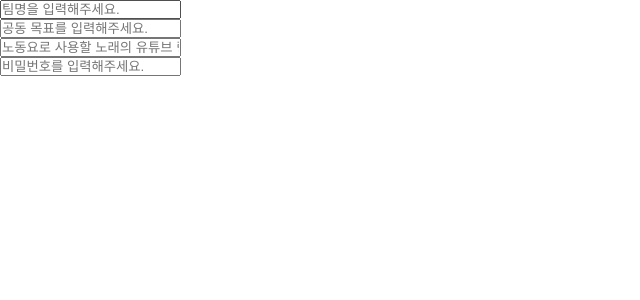
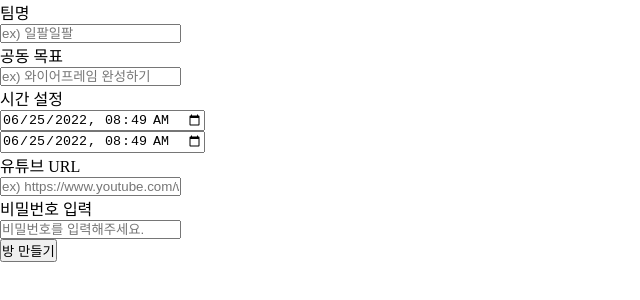
Before and after one commit to piTch-time/pitch-frontend, a React (Create React App) app: page /room/create in a window 1280 px wide. Shown: the top 300 px of the page, without its empty margins (0-640 px from the left). Built offline with nearby package versions, Linux system fonts and the light colour scheme.

Commit message:
feat : set start&end time

```diff
--- a/src/@sharedComponents/Input.tsx
+++ b/src/@sharedComponents/Input.tsx
@@ -1,8 +1,9 @@
 import styled, { CSSProperties } from "styled-components";
 
 type inputType = {
-  placeholder: string;
+  placeholder?: string;
   value?: string;
+  defaultValue?: string;
   name?: string;
   type?: string;
   width?: number;
@@ -12,6 +13,7 @@ type inputType = {
 export const Input = ({
   placeholder,
   value,
+  defaultValue,
   name,
   type,
   width,
@@ -21,6 +23,7 @@ export const Input = ({
     <InputComponent
       placeholder={placeholder}
       value={value}
+      defaultValue={defaultValue}
       name={name}
       type={type}
       width={width}
--- a/src/pages/CreateRoom/CreateRoom.tsx
+++ b/src/pages/CreateRoom/CreateRoom.tsx
@@ -5,6 +5,8 @@ interface RoomInputs {
   name: string; // 팀명(방 이름)
   password: string; // 비밀번호
   goal: string; // 공동 목표
+  startAt: string;
+  endAt: string;
   musicUrl: string;
 }
 
@@ -14,6 +16,8 @@ export const CreateRoom = () => {
     password: "",
     goal: "",
     musicUrl: "",
+    startAt: new Date().toISOString(),
+    endAt: new Date().toISOString(),
   };
   const [inputs, setInputs] = useState<RoomInputs>(initialValues);
 
@@ -29,26 +33,43 @@ export const CreateRoom = () => {
     e.preventDefault();
   };
   return (
-    <>
+    <form onSubmit={handleSubmit}>
+      <div>팀명</div>
       <Input
         name="name"
         onChange={handleInputChange}
         value={inputs.name}
-        placeholder="팀명을 입력해주세요."
+        placeholder="ex) 일팔일팔"
       ></Input>
+      <div>공동 목표</div>
       <Input
         name="goal"
         onChange={handleInputChange}
         value={inputs.goal}
-        placeholder="공동 목표를 입력해주세요."
+        placeholder="ex) 와이어프레임 완성하기"
       ></Input>
+      <div>시간 설정</div>
+      <Input
+        name="startAt"
+        type="datetime-local"
+        defaultValue={new Date().toISOString().slice(0, 16)}
+        onChange={handleInputChange}
+      ></Input>
+      <Input
+        name="endAt"
+        type="datetime-local"
+        defaultValue={new Date().toISOString().slice(0, 16)}
+        onChange={handleInputChange}
+      ></Input>
+      <div>유튜브 URL</div>
       <Input
         name="musicUrl"
         type="url"
         onChange={handleInputChange}
         value={inputs.musicUrl}
-        placeholder="노동요로 사용할 노래의 유튜브 링크를 입력해주세요."
+        placeholder="ex) https://www.youtube.com/watch?v=L0kqoqV_Nfw"
       ></Input>
+      <div>비밀번호 입력</div>
       <Input
         name="password"
         type="password"
@@ -56,6 +77,7 @@ export const CreateRoom = () => {
         value={inputs.password}
         placeholder="비밀번호를 입력해주세요."
       ></Input>
-    </>
+      <button type="submit">방 만들기</button>
+    </form>
   );
 };
```
